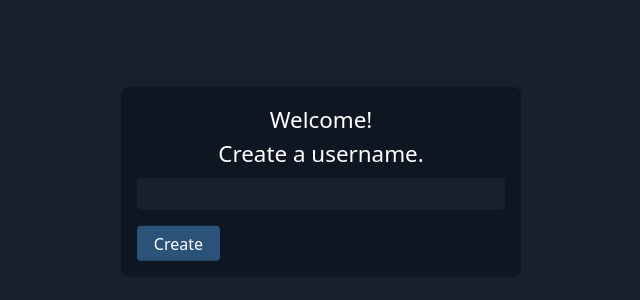
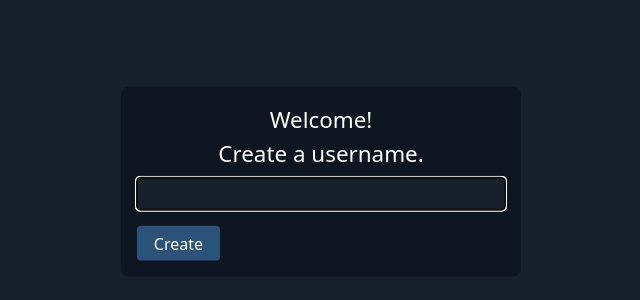
Before and after one commit to yppelu/sibers-test-real-time-chat, a React (Vite) app in the folder client/: page / in a window 1280 px wide. Shown: the part 218-518 px from the top of the page, without its empty margins (319-959 px from the left). Built offline with nearby package versions, Linux system fonts and the light colour scheme; no server answers.

Commit message:
Add autoFocus to inputs

```diff
--- a/client/src/components/room-window/RoomWindow.jsx
+++ b/client/src/components/room-window/RoomWindow.jsx
@@ -33,7 +33,7 @@ export default function RoomWindow({ socket, roomName }) {
       <UsersList usersInRoom={usersInRoom} />
       <div className="room-window__messages-container"></div>
       <form className="room-window__message-form">
-        <input autoFocus className="room-window__message-input" type="text" name="message" placeholder="Enter a message..." />
+        <input className="room-window__message-input" type="text" name="message" placeholder="Enter a message..." autoFocus />
         <button className="room-window__send-message-button" type="submit">
           <svg className="room-window__send-message-icon" viewBox="0 0 24 24">
             <path d="M2,21L23,12L2,3V10L17,12L2,14V21Z" />
--- a/client/src/components/welcome-window/ChooseRoomForm.jsx
+++ b/client/src/components/welcome-window/ChooseRoomForm.jsx
@@ -12,7 +12,7 @@ export default function ChooseRoomForm({ username, joinRoom }) {
           joinRoom(roomName);
         }}
       >
-        <input className="welcome-window__input" type="text" name="room-name" required />
+        <input className="welcome-window__input" type="text" name="room-name" required autoFocus />
         <button
           className="welcome-window__submit-button"
           type="submit"
--- a/client/src/components/welcome-window/CreateUserForm.jsx
+++ b/client/src/components/welcome-window/CreateUserForm.jsx
@@ -12,7 +12,7 @@ export default function CreateUserForm({ submitUsername }) {
           submitUsername(username);
         }}
       >
-        <input className="welcome-window__input" type="text" name="username" required />
+        <input className="welcome-window__input" type="text" name="username" required autoFocus />
         <button className="welcome-window__submit-button" type="submit">Create</button>
       </form>
     </>
```
